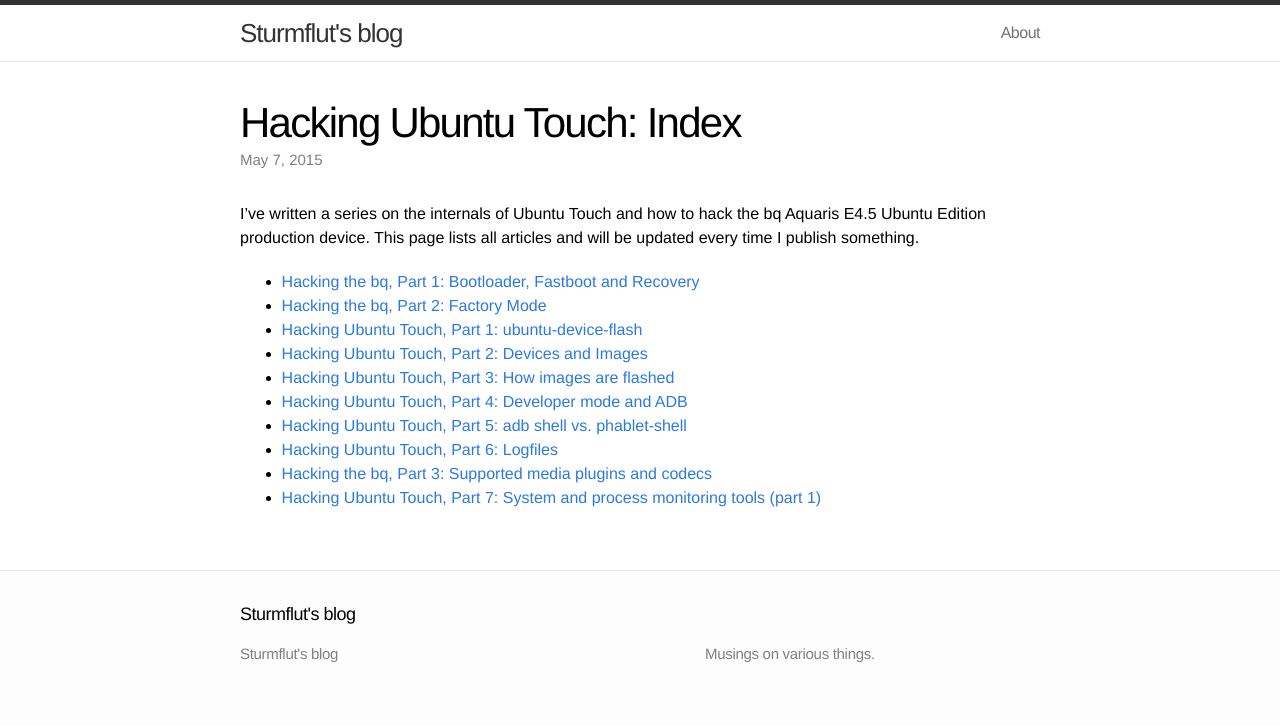
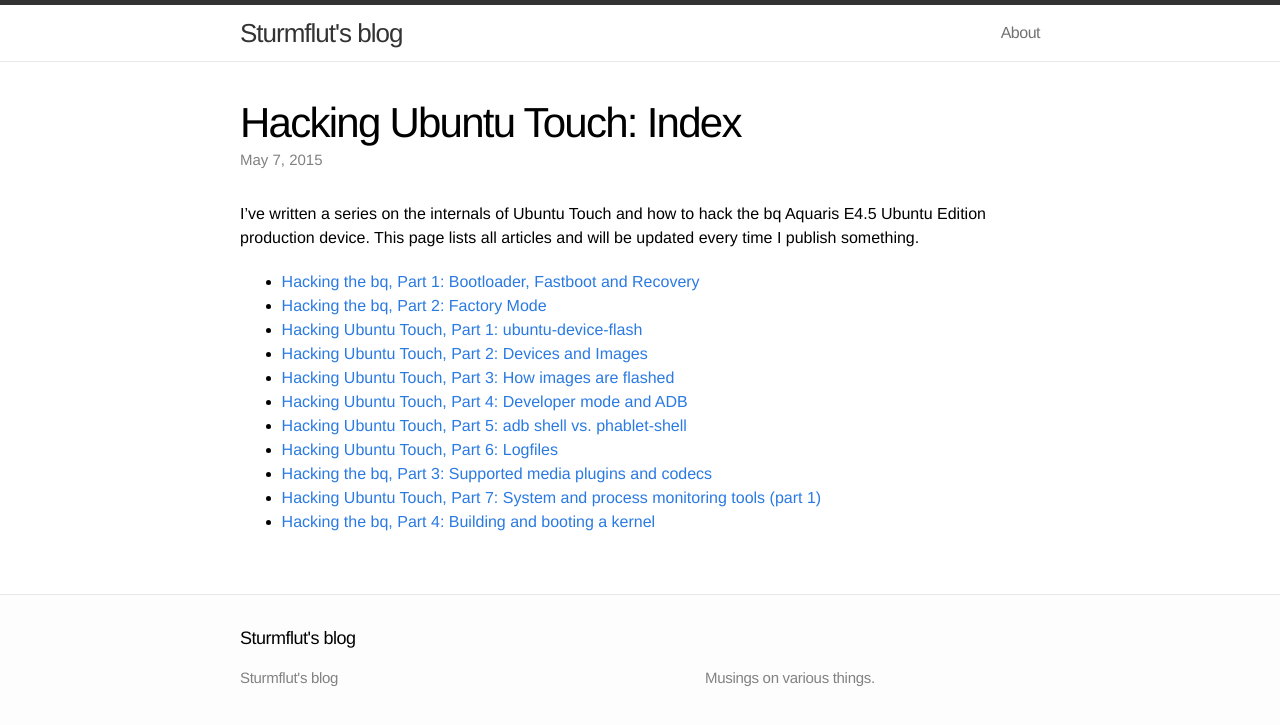
Before and after one commit to Sturmflut/sturmflut.github.io, a Jekyll site: the page built from _posts/2015-05-07-hacking-ubuntu-touch-index.markdown, in a window 1280 px wide. Shown: the top 725 px of the page. Built offline with Jekyll 4.4.1, drawn with Linux system fonts in a browser that asks for light colours.

Commit message:
Update Index

```diff
--- a/_posts/2015-05-07-hacking-ubuntu-touch-index.markdown
+++ b/_posts/2015-05-07-hacking-ubuntu-touch-index.markdown
@@ -31,3 +31,6 @@ I've written a series on the internals of Ubuntu Touch and how to hack the bq Aq
 
 
 * [Hacking Ubuntu Touch, Part 7: System and process monitoring tools (part 1)]({% post_url 2015-06-08-hacking-ubuntu-touch-part-7-system-and-process-monitoring-tools-part-1 %})
+
+
+* [Hacking the bq, Part 4: Building and booting a kernel]({% post_url 2015-07-02-hacking-the-bq-part-4-building-and-booting-a-kernel %})
```
